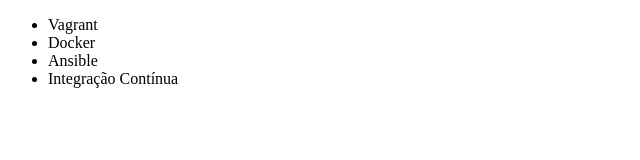
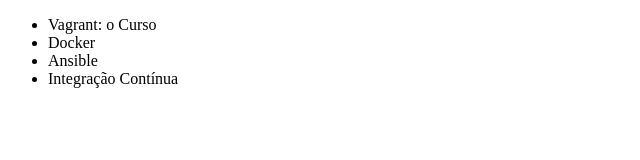
Before and after one commit to pedrosant/gitAlura, a plain HTML site: page index.html in a window 1280 px wide. Shown: the full height of the page, 0-640 px from the left. Drawn offline with Linux system fonts and the light colour scheme.

Commit message:
Titulo novo no vargrant

```diff
--- a/index.html
+++ b/index.html
@@ -9,7 +9,7 @@
 <body>
 
     <ul>
-        <li>Vagrant</li>
+        <li>Vagrant: o Curso</li>
         <li>Docker</li>
         <li>Ansible</li>
         <li>Integração Contínua</li>
```
